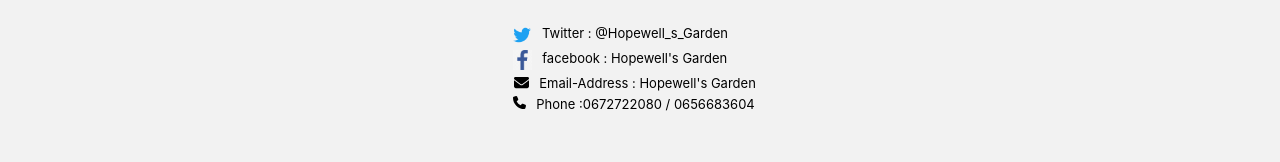
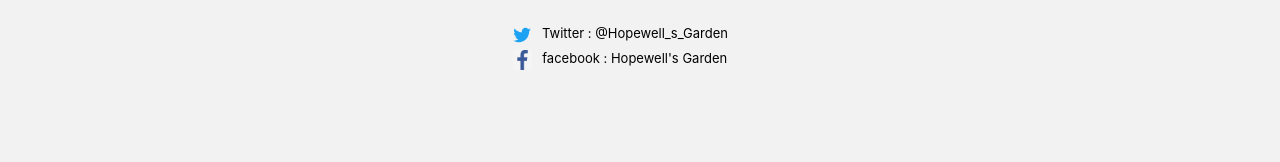
Before and after one commit to Supa-Thobile2/hotel-app, a React (Create React App) app: page / in a window 1280 px wide. Shown: the part 713-875 px from the top of the page. Built offline with nearby package versions, Linux system fonts and the light colour scheme.

Commit message:
updated project

```diff
--- a/src/component/about/About.js
+++ b/src/component/about/About.js
@@ -1,8 +1,8 @@
 import React from "react";
 import '../css/About.css'
-import { FontAwesomeIcon } from '@fortawesome/react-fontawesome'
-import {faEnvelope} from "@fortawesome/free-solid-svg-icons"
-import {faPhone} from "@fortawesome/free-solid-svg-icons"
+// import { FontAwesomeIcon } from '@fortawesome/react-fontawesome'
+// import {faEnvelope} from "@fortawesome/free-solid-svg-icons"
+// import {faPhone} from "@fortawesome/free-solid-svg-icons"
 import twitter from '../images/twitter.png'
 import facebook from '../images/facebook.png'
 
@@ -35,8 +35,8 @@ function About() {
                   <div className="border"></div>
                   <div className="twitter-part"><img src={twitter} className="twitter" />Twitter : @Hopewell_s_Garden</div>
                   <div className="facebook-part"><img src={facebook} className="twitter" />facebook : Hopewell's Garden</div>
-                  <div className="facebook-part"><FontAwesomeIcon icon={faEnvelope} className="email" /><span>Email-Address : Hopewell's Garden</span></div>
-                  <div className="facebook-part"><FontAwesomeIcon icon={faPhone} className="phone" /><span>Phone :0672722080 / 0656683604</span></div>
+                  {/* <div className="facebook-part"><FontAwesomeIcon icon={faEnvelope} className="email" /><span>Email-Address : Hopewell's Garden</span></div>
+                  <div className="facebook-part"><FontAwesomeIcon icon={faPhone} className="phone" /><span>Phone :0672722080 / 0656683604</span></div> */}
                 </div>
                 <p className="designer">Designed by Hopewell Maome</p>
           </div>
--- a/src/component/rooms/rooms.js
+++ b/src/component/rooms/rooms.js
@@ -6,9 +6,9 @@ import presidential from '../images/Rooms/Presidential-Guest.jpg'
 import '../rooms/rooms.css'
 import twitter from '../images/Rooms/twitter.png'
 import facebook from '../images/Rooms/facebook.png'
-import { FontAwesomeIcon } from '@fortawesome/react-fontawesome'
-import {faEnvelope} from "@fortawesome/free-solid-svg-icons"
-import {faPhone} from "@fortawesome/free-solid-svg-icons"
+// import { FontAwesomeIcon } from '@fortawesome/react-fontawesome'
+// import {faEnvelope} from "@fortawesome/free-solid-svg-icons"
+// import {faPhone} from "@fortawesome/free-solid-svg-icons"
 
 
 
@@ -93,8 +93,8 @@ const Rooms = () => {
                 <div className="border"></div>
                   <div className="twitter-part"><img src={twitter} className="twitter" />Twitter : @Hopewell_s_Garden</div>
                   <div className="facebook-part"><img src={facebook} className="twitter" />facebook : Hopewell's Garden</div>
-                  <div className="facebook-part"><FontAwesomeIcon icon={faEnvelope} className="email" /><span>Email-Address : Hopewell's Garden</span></div>
-                  <div className="facebook-part"><FontAwesomeIcon icon={faPhone} className="phone" /><span>Phone :0672722080 / 0656683604</span></div>
+                {/* <div className="facebook-part"><FontAwesomeIcon icon={faEnvelope} className="email" /><span>Email-Address : Hopewell's Garden</span></div>
+                <div className="facebook-part"><FontAwesomeIcon icon={faPhone} className="phone" /><span>Phone :0672722080 / 0656683604</span></div> */}
                 </div>
 
             </div>
--- a/src/component/services/services.js
+++ b/src/component/services/services.js
@@ -9,9 +9,9 @@ import image6 from '../images/Conference Room.jpg'
 
 import twitter from '../images/Rooms/twitter.png'
 import facebook from '../images/Rooms/facebook.png'
-import { FontAwesomeIcon } from '@fortawesome/react-fontawesome'
-import {faEnvelope} from "@fortawesome/free-solid-svg-icons"
-import {faPhone} from "@fortawesome/free-solid-svg-icons"
+// import { FontAwesomeIcon } from '@fortawesome/react-fontawesome'
+// import {faEnvelope} from "@fortawesome/free-solid-svg-icons"
+// import {faPhone} from "@fortawesome/free-solid-svg-icons"
 
 function Services() {
     return (
@@ -76,8 +76,8 @@ function Services() {
                 <div className="border"></div>
                   <div className="twitter-part"><img src={twitter} className="twitter" />Twitter : @Hopewell_s_Garden</div>
                   <div className="facebook-part"><img src={facebook} className="twitter" />facebook : Hopewell's Garden</div>
-                  <div className="facebook-part"><FontAwesomeIcon icon={faEnvelope} className="email" /><span>Email-Address : Hopewell's Garden</span></div>
-                  <div className="facebook-part"><FontAwesomeIcon icon={faPhone} className="phone" /><span>Phone :0672722080 / 0656683604</span></div>
+                  {/* <div className="facebook-part"><FontAwesomeIcon icon={faEnvelope} className="email" /><span>Email-Address : Hopewell's Garden</span></div>
+                  <div className="facebook-part"><FontAwesomeIcon icon={faPhone} className="phone" /><span>Phone :0672722080 / 0656683604</span></div> */}
                 </div>
 
             </div>
```
